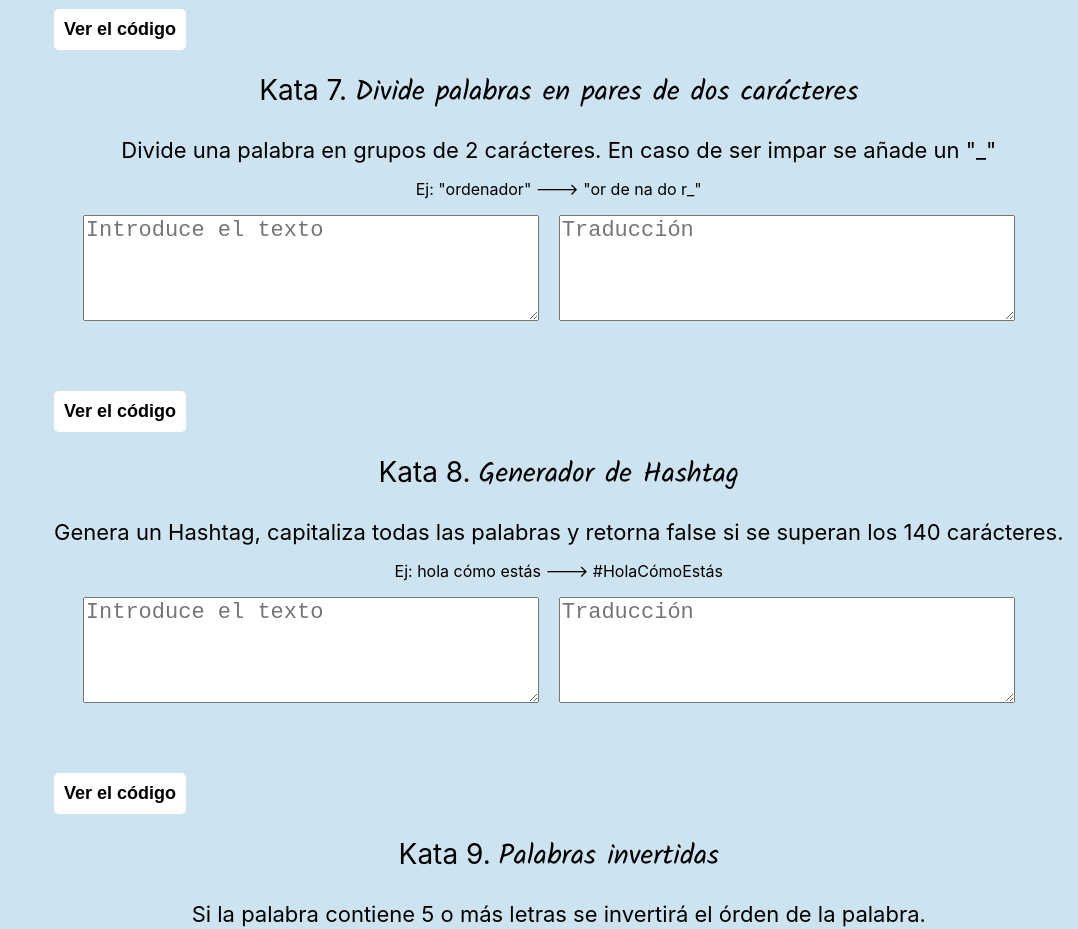
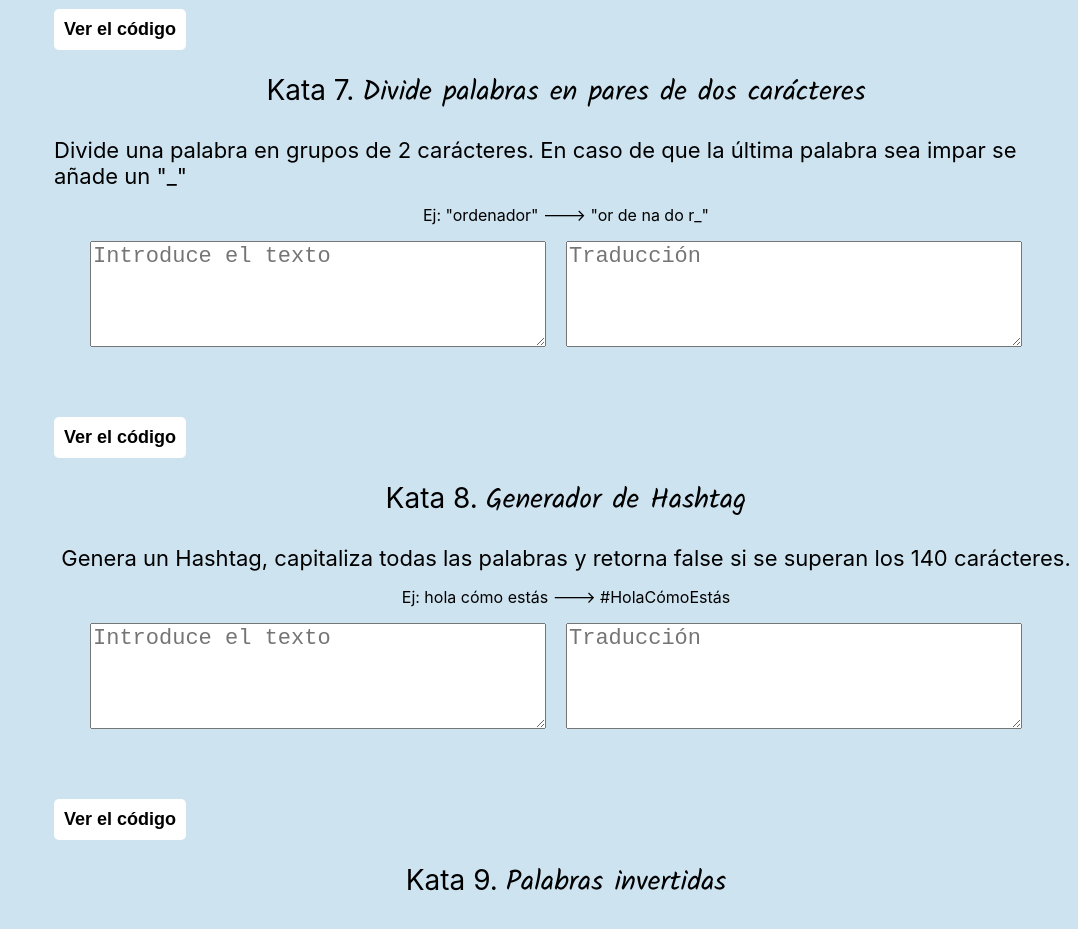
Before and after one commit to nataliamateo/Katas, a React (Create React App) app: page / in a window 1280 px wide. Shown: the part 2160-3089 px from the top of the page, without its empty margins (202-1280 px from the left). Built offline with nearby package versions, Linux system fonts and the light colour scheme.

Commit message:
Add trim() on kata 7 function

```diff
--- a/src/components/Kata7.js
+++ b/src/components/Kata7.js
@@ -12,7 +12,7 @@ const BreakStrings = () => {
   };
 
   const result = (text) => {
-    let letters = text.split('');
+    let letters = text.trim().split('');
     let result = [];
     let counter = 0;
     let previous = '';
@@ -38,7 +38,7 @@ const BreakStrings = () => {
       <h2 className="kata7__title" id="kata7">
         Kata 7. <span className="kata7__title--subtitle"> Divide palabras en pares de dos carácteres</span>
       </h2>
-      <p className="kata7__text">Divide una palabra en grupos de 2 carácteres. En caso de ser impar se añade un "_"</p>
+      <p className="kata7__text">Divide una palabra en grupos de 2 carácteres. En caso de que la última palabra sea impar se añade un "_"</p>
       <p>Ej: "ordenador" ---> "or de na do r_"</p>
       <div className="kata7__splitText">
         <TextInput onChangeText={changeText} />
--- a/src/components/Kata9.js
+++ b/src/components/Kata9.js
@@ -25,7 +25,7 @@ const SpinningWords = () => {
       <h2 className="kata9__title" id="kata9">
         Kata 9. <span className="kata9__title--subtitle">Palabras invertidas</span>
       </h2>
-      <p className="kata9__text">Si la palabra contiene 5 o más letras se invertirá el órden de la palabra.</p>
+      <p className="kata9__text">Si la palabra contiene 5 o más letras se invertirá el órden de la palabra. Permite también frases.</p>
       <p>Ej: Ordenador ---> rodanedrO</p>
       <div className="kata9__spinWord">
         <TextInput onChangeText={changeText} />
```
